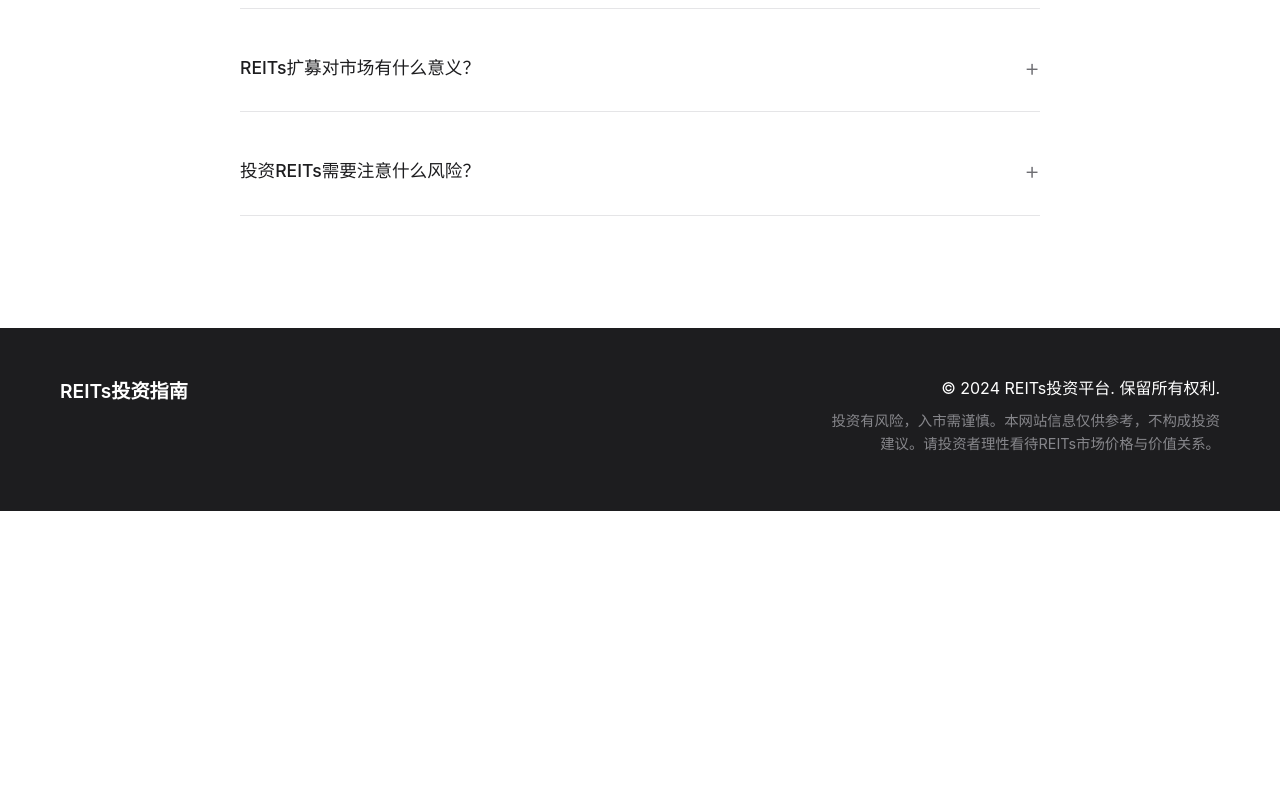
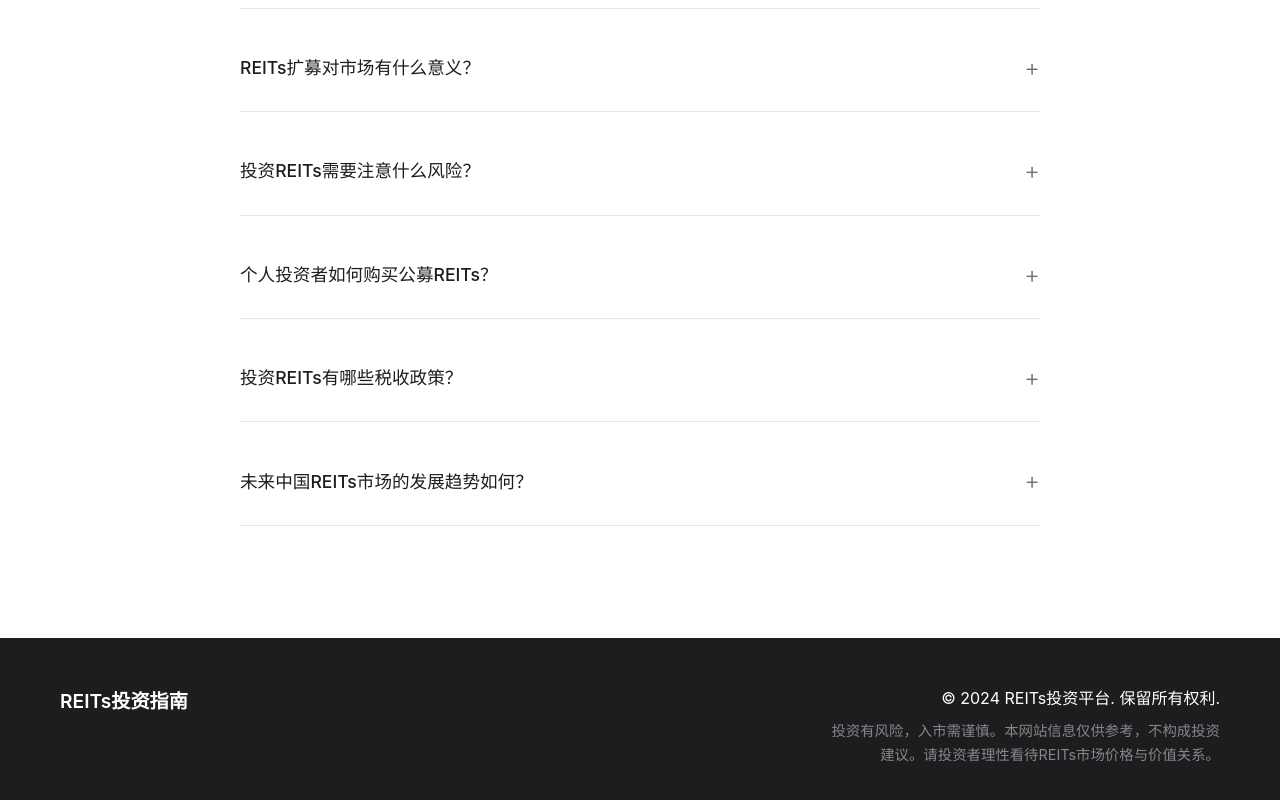
Before and after one commit to tyuequan/talkaboutreits, a website: page index.html in a window 1280 px wide. Shown: the part 3822-4622 px from the top of the page. Before the commit the page ends 4333 px from the top, so only its background shows below. Drawn offline with Linux system fonts and the light colour scheme.

Commit message:
temp尝试增加问题

```diff
--- a/index.html
+++ b/index.html
@@ -212,6 +212,36 @@
                         <p>投资者需要关注全周期利息分配是否能覆盖成本，避免全资产周期现金流内部回报率（IRR）为负的情况。同时要理性看待市场价格波动，做好长期投资规划。</p>
                     </div>
                 </div>
+                <!-- 新增问题1 -->
+                <div class="faq-item">
+                    <div class="faq-question">
+                        <h4>个人投资者如何购买公募REITs？</h4>
+                        <span class="faq-icon">+</span>
+                    </div>
+                    <div class="faq-answer">
+                        <p>个人投资者可以通过证券公司开立证券账户后，在二级市场像买卖股票一样买卖公募REITs产品。建议投资前详细了解产品说明书和相关风险。</p>
+                    </div>
+                </div>
+                <!-- 新增问题2 -->
+                <div class="faq-item">
+                    <div class="faq-question">
+                        <h4>投资REITs有哪些税收政策？</h4>
+                        <span class="faq-icon">+</span>
+                    </div>
+                    <div class="faq-answer">
+                        <p>目前我国对公募REITs的分红收益实行一定的税收优惠政策，具体以国家和地方最新政策为准。投资者应关注相关公告，合理规划税务。</p>
+                    </div>
+                </div>
+                <!-- 新增问题3 -->
+                <div class="faq-item">
+                    <div class="faq-question">
+                        <h4>未来中国REITs市场的发展趋势如何？</h4>
+                        <span class="faq-icon">+</span>
+                    </div>
+                    <div class="faq-answer">
+                        <p>随着政策支持和市场机制完善，未来中国REITs市场有望进一步扩容，行业龙头将逐步形成，产品类型和投资渠道也将更加多元化。</p>
+                    </div>
+                </div>
             </div>
         </div>
     </section>
```
